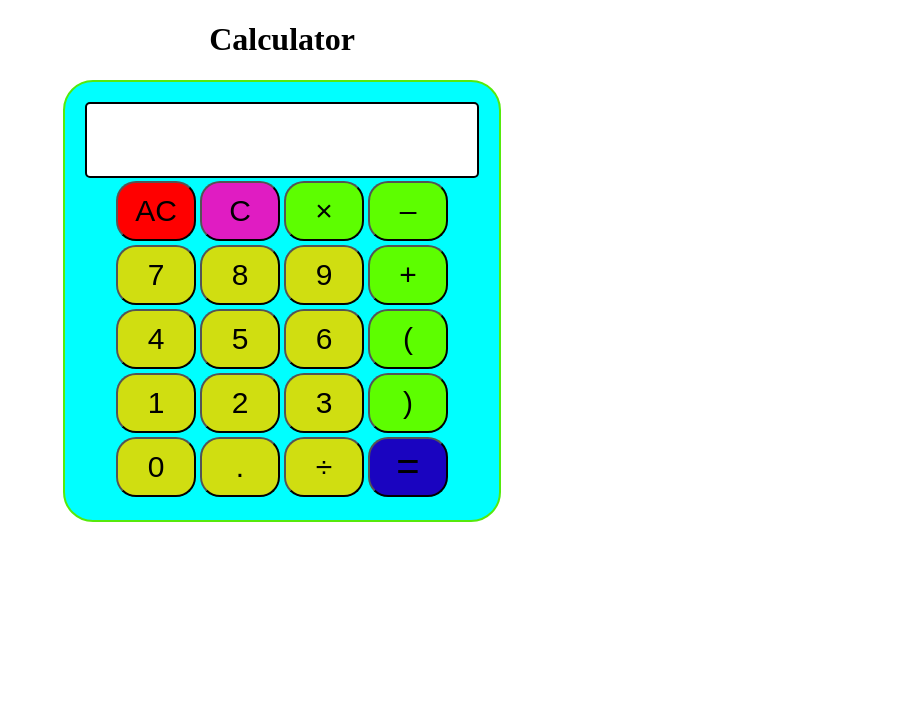
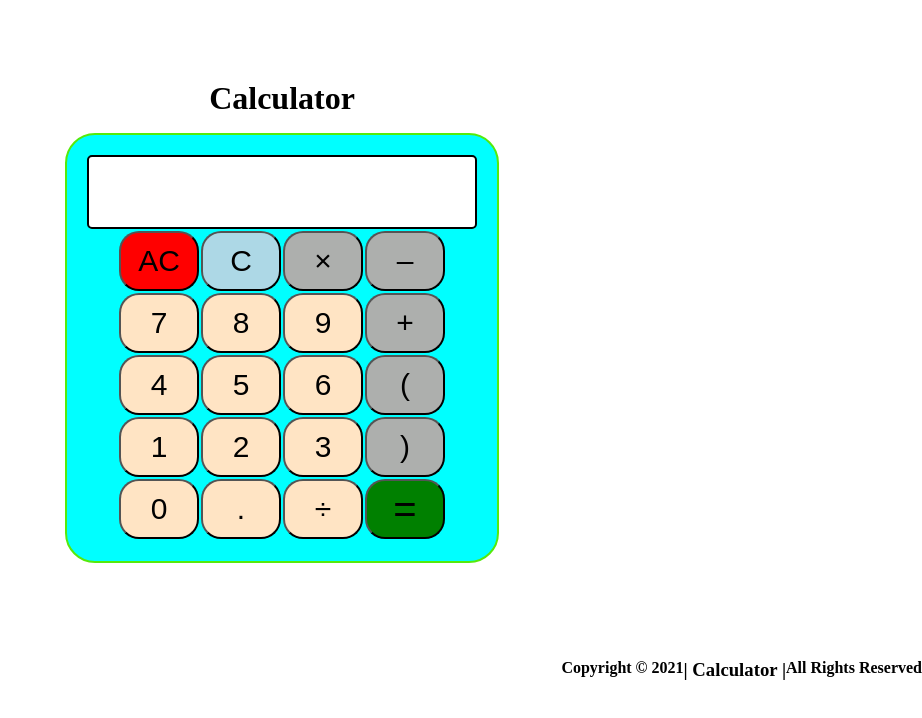
Before and after one commit to bindrohit07/Calculator, a React (Vite) app: page / in a window 1280 px wide. Shown: the top 718 px of the page, without its empty margins (358-1280 px from the left). Built offline with nearby package versions, Linux system fonts and the light colour scheme.

Commit message:
App changes

```diff
--- a/src/App.css
+++ b/src/App.css
@@ -0,0 +1,58 @@
+*{
+    padding: 0;
+    margin: 0;
+ }
+ .container{
+    text-align: center;
+    margin: 10vh;
+}
+
+.calculator{
+    margin:2vh;
+    border: 2px solid rgb(85, 234, 11);
+    border-radius: 30px;
+    background-color: aqua;
+    display: inline-block;
+    padding: 20px 20px;
+
+
+}
+input{
+    background-color:white;
+    border: 2px solid black;
+    border-radius: 5px;
+    font-size: 30px;
+    height: 70px;
+}
+table{
+    margin: auto;
+}
+button{
+    background-color: bisque;
+    border-radius: 20px;
+    font-size: 30px;
+    height: 60px;
+    width: 80px;
+    cursor:default;
+
+}
+#h1{
+    background-color:green;
+font-size: 40px;
+}
+#h2{
+    background-color: red;
+}
+#h3{
+    background-color: lightblue;
+}
+.hilight{
+    background-color: rgb(173, 175, 173);
+}
+.foot{
+    display: flex;
+    justify-content:flex-end;
+
+
+
+}
--- a/src/App.jsx
+++ b/src/App.jsx
@@ -1,12 +1,12 @@
 
 import React from 'react'
 import Calc from './Calc'
+import Footer from './Footer'
 const App = () => {
     return (
     <>
-
   <Calc/>
-
+  <Footer/>
     </>
 
   )
--- a/src/Calc.jsx
+++ b/src/Calc.jsx
@@ -1,5 +1,6 @@
 //import React from 'react'
 import React,{useState} from 'react'
+//import './App.css'
 const Calc = () => {
   const [result,setResult]= useState("");
 const handleClick =(e) => {
--- /dev/null
+++ b/src/Footer.jsx
@@ -0,0 +1,15 @@
+import React from 'react'
+
+const Footer = () => {
+  return (
+    <>
+    <div className='foot'>
+    <h4> Copyright © 2021 </h4>
+     <h3> | Calculator |</h3>
+    <h4> All Rights Reserved </h4>
+    </div>
+    </>
+  )
+}
+
+export default Footer
--- a/src/index.css
+++ /dev/null
@@ -1,45 +0,0 @@
-.container{
-    text-align: center;
-}
-
-.calculator{
-    border: 2px solid rgb(85, 234, 11);
-    border-radius: 30px;
-    background-color: aqua;
-    display: inline-block;
-    padding: 20px 20px;
-
-
-}
-input{
-    background-color:white;
-    border: 2px solid black;
-    border-radius: 5px;
-    font-size: 30px;
-    height: 70px;
-}
-table{
-    margin: auto;
-}
-button{
-    background-color: rgb(208, 222, 17);
-    border-radius: 20px;
-    font-size: 30px;
-    height: 60px;
-    width: 80px;
-    cursor:default;
-
-}
-#h1{
-    background-color:rgb(26, 4, 192);
-font-size: 40px;
-}
-#h2{
-    background-color: red;
-}
-#h3{
-    background-color: rgb(224, 28, 194);
-}
-.hilight{
-    background-color: rgb(93, 254, 0);
-}
--- a/src/main.jsx
+++ b/src/main.jsx
@@ -1,7 +1,8 @@
 import React from 'react'
 import ReactDOM from 'react-dom/client'
 import App from './App'
-import './index.css'
+import './App.css'
+//import './index.css'
 //import reportWebVitals from './reportWebVitals';
 ReactDOM.createRoot(document.getElementById('root')).render(
   //const root = ReactDOM.createRoot(document.getElementById('root'));
```
